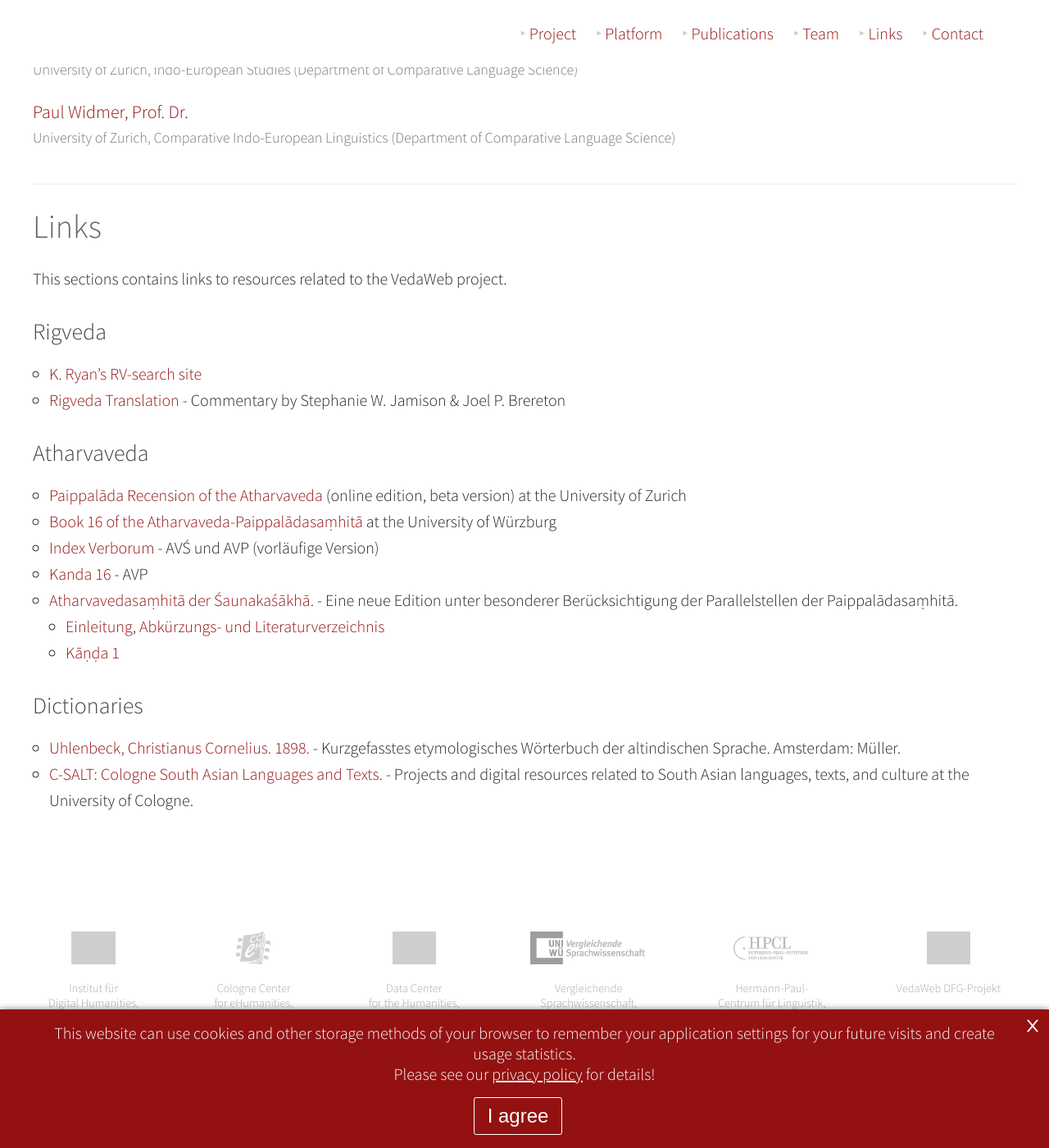
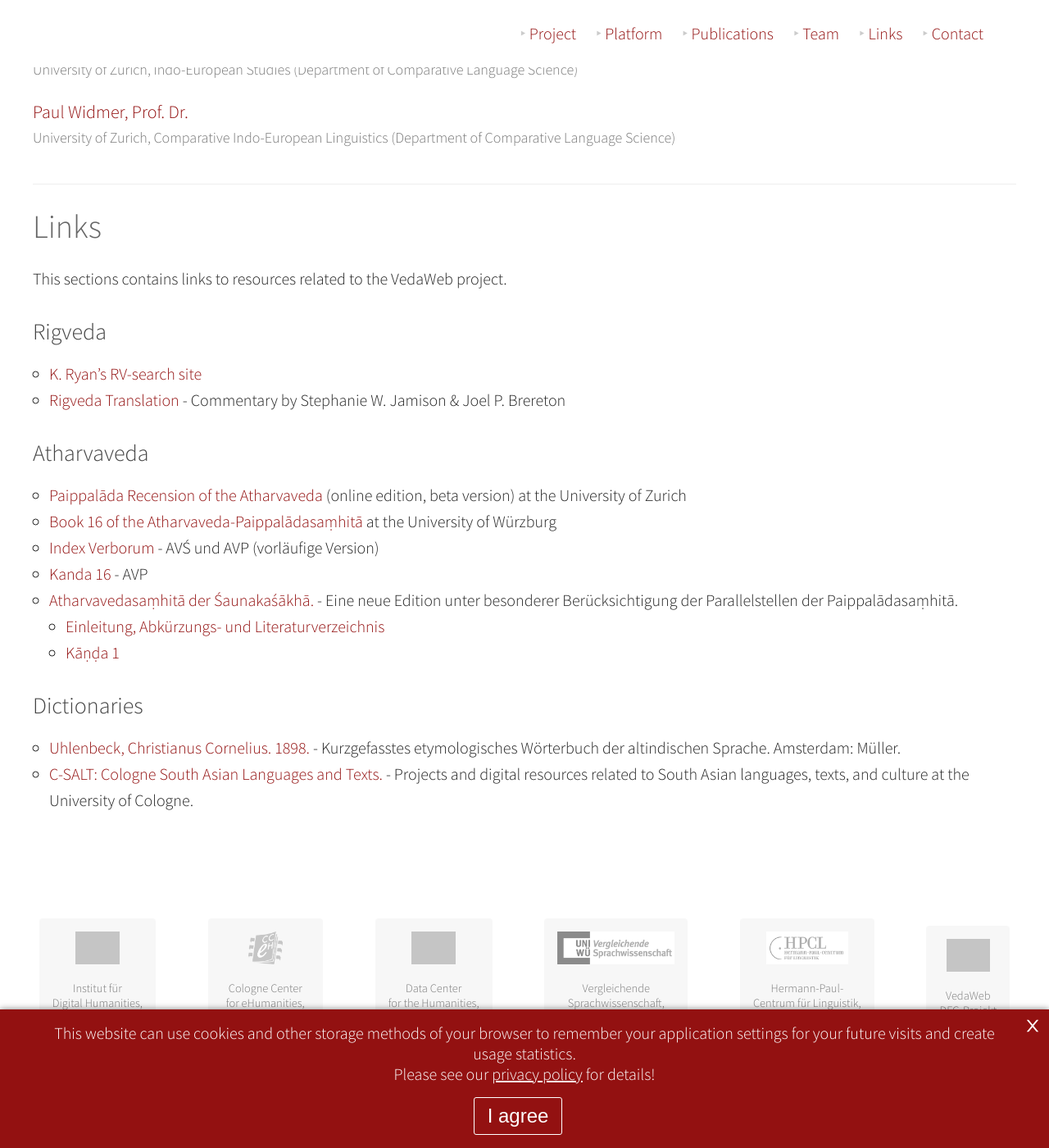
Before and after one commit to VedaWebProject/vedaweb-project-page, a Jekyll site: the page built from index.md, in a window 1280 px wide and 1400 px high, scrolled down 4806 px. Shown: the whole window at 82% size. Built offline with Jekyll 4.4.1, drawn with Linux system fonts in a browser that asks for light colours; grey boxes are pictures that could not be loaded.

Commit message:
Revise footer logo park

```diff
--- a/_layouts/default.html
+++ b/_layouts/default.html
@@ -46,7 +46,7 @@
     {{ content }}
 
     <footer>
-        <div class="flex-row">
+        <div id="footer-logo-park">
             <!--
             <a href="http://ifl.phil-fak.uni-koeln.de/asw2.html" title="Allgemeine Sprachwissenschaft der Universität zu Köln" target="_blank" rel="noopener noreferrer">
                 <img src="images/logo_ifl_asw.jpg" alt="ASW" /><br>
@@ -75,11 +75,11 @@
             </a>
             <a href="http://www.hpcl.uni-freiburg.de" title="Hermann Paul Centrum für Linguistik, Universität Freiburg" target="_blank" rel="noopener noreferrer">
                 <img src="images/logo_hpcl.png" alt="HPCL Uni Freiburg"><br>
-                Hermann-Paul-<br/>Centrum für Linguistik,<br/>Universität Freiburg
+                Hermann-Paul-<br>Centrum für Linguistik,<br>Universität Freiburg
             </a>
             <a href="http://gepris.dfg.de/gepris/projekt/329358806" title="DFG project page" target="_blank" rel="noopener noreferrer">
                 <img src="images/logo_dfg.png" alt="DFG logo" /><br>
-                VedaWeb DFG-Projekt
+                VedaWeb<br>DFG-Projekt
             </a>
         </div>
 
@@ -129,7 +129,7 @@
         <p style="padding: 0 2rem;">
             This website can use cookies and other storage methods of your
             browser to remember your application settings for your future
-            visits and create usage statistics.<br/>
+            visits and create usage statistics.<br>
             Please see our <a href="/rigveda/privacypolicy" style="color: #fff; text-decoration: underline;">privacy policy</a> for details!
         </p>
 
--- a/style.css
+++ b/style.css
@@ -190,30 +190,34 @@ a.button-link {
     color: #fff;
 }
 
-.flex-row {
+#footer-logo-park {
     display: flex;
     justify-content: space-around;
-    align-items: flex-start;
+    align-items: center;
     flex-wrap: wrap;
 }
 
-.flex-row > a {
-    color: #565656;
-    opacity: 0.5;
+#footer-logo-park > a {
+    color: #222;
+    opacity: 0.6;
     filter: grayscale(1);
     transition: .2s;
     text-align: center;
     word-wrap: break-word;
-    margin: 1rem;
-    margin-bottom: 2rem;
+    padding: 1rem;
+    margin-bottom: 1rem;
+    text-decoration: none;
+    background-color: #f2f2f2;
+    border-radius: 4px;
 }
 
-.flex-row > a:hover {
+#footer-logo-park > a:hover {
     opacity: 1;
     filter: grayscale(0);
+    text-decoration: none;
 }
 
-.flex-row img {
+#footer-logo-park img {
     height: 40px;
     margin-bottom: 1rem;
 }
```
